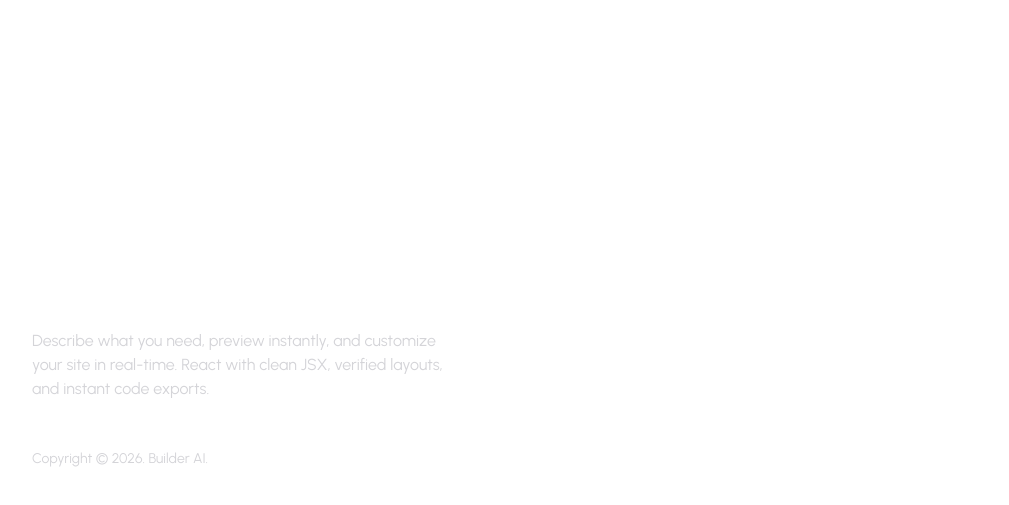
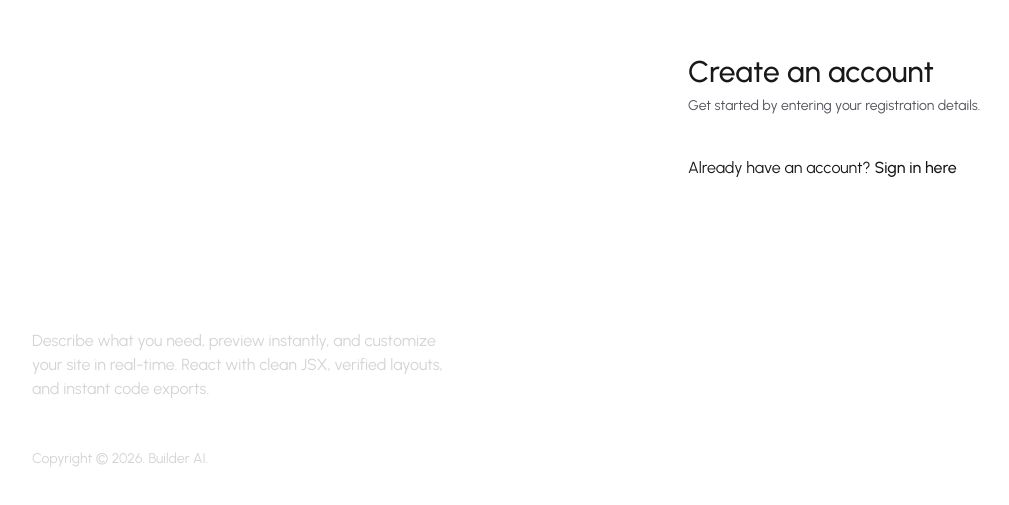
Before and after one commit to Jisap/website-builder-ai-Client-, a React (Vite) app: page /register in a window 1280 px wide. Shown: the part 283-788 px from the top of the page, without its empty margins (16-1025 px from the left). Built offline with nearby package versions, Linux system fonts and the light colour scheme; no server answers.

Commit message:
feat: add AuthPage component with switchable login and registration views

```diff
--- a/src/pages/AuthPage.jsx
+++ b/src/pages/AuthPage.jsx
@@ -1,7 +1,11 @@
-import React from 'react'
+import React, { useState } from 'react'
 import LoginLeft from '../components/LoginLeft';
+import { Link } from 'react-router-dom';
 
 const AuthPage = ({ mode }) => {
+
+  const [error, setError] = useState("");
+  const [loading, setLoading] = useState(false);
 
   const isLogin = mode === 'login';
 
@@ -11,6 +15,47 @@ const AuthPage = ({ mode }) => {
       <LoginLeft />
 
       {/* Right Panel - Form  */}
+      <div className='flex-1 flex items-center justify-center p-8'>
+        <div className='w-full max-w-sm'>
+          <div className='mb-10'>
+            <h1 className='text-3xl font-medium transition-tight text-zinc-900 mb-1.5 font-sans'>
+              {isLogin ? "Sign in" : "Create an account"}
+            </h1>
+
+            <p className='text-sm text-zinc-600 '>
+              {isLogin ? "Enter your credentials to access your website builder." : "Get started by entering your registration details."}
+            </p>
+          </div>
+
+          {error && (
+            <div className='mb-6 p-3 border border-red-200 bg-red-50 text-red-700 text-xs rounded'>
+              {error}
+            </div>
+          )}
+
+          <form className='space-y-6'>
+
+          </form>
+
+          <p>
+            {isLogin ? (
+              <>
+                New to BuilderAI?{" "}
+                <Link to="/register" className='text-zinc-900 font-medium hover:underline'>
+                  Create an account
+                </Link>
+              </>
+            ) : (
+              <>
+                Already have an account?{" "}
+                <Link to="/login" className='text-zinc-900 font-medium hover:underline'>
+                  Sign in here
+                </Link>
+              </>
+            )}
+          </p>
+        </div>
+      </div>
     </div>
   )
 }
```
